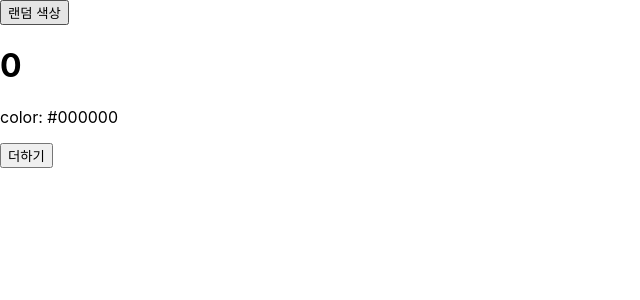
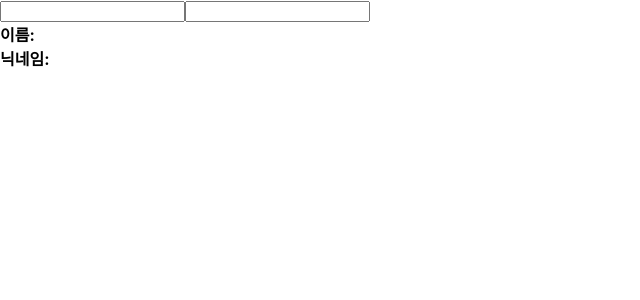
Before and after one commit to qkrthdus605/Hello_React, a React (Create React App) app: page / in a window 1280 px wide. Shown: the top 300 px of the page, without its empty margins (0-640 px from the left). Built offline with nearby package versions, Linux system fonts and the light colour scheme.

Commit message:
실습 : useState

```diff
--- a/src/App.js
+++ b/src/App.js
@@ -1,33 +1,8 @@
-import React, { Component } from 'react';
-import ErrorBoundary from './ErrorBoundary';
-import LifeCycleSample from './LifeCycleSample';
+import React from 'react';
+import Info from './Info';
 
-// 랜덤으로 색상을 생성
-function getRandomColor(){
-  return '#' + Math.floor(Math.random() * 16777215).toString(16);
-}
-
-class App extends Component{
-  state = {
-    color: '#000000'
-  }
-
-  handleClick = () => {
-    this.setState({
-      color: getRandomColor()
-    });
-  }
-
-  render(){
-    return(
-      <div>
-        <button onClick={this.handleClick}>랜덤 색상</button>
-        <ErrorBoundary>
-          <LifeCycleSample color={this.state.color}/>
-        </ErrorBoundary>
-      </div>
-    )
-  }
-}
+const App = () => {
+  return <Info />;
+};
 
 export default App;
--- /dev/null
+++ b/src/Info.js
@@ -0,0 +1,33 @@
+import React, {useState} from 'react';
+
+const Info = () => {
+  const [name, setName] = useState('');
+  const [nickname, setNickname] = useState('');
+
+  const onChangeName = e => {
+    setName(e.target.value);
+  };
+
+  const onChangeNickname = e => {
+    setNickname(e.target.value);
+  };
+
+  return(
+    <div>
+      <div>
+        <input value = {name} onChange={onChangeName} />
+        <input value = {nickname} onChange={onChangeNickname} />
+      </div>
+      <div>
+        <div>
+          <b>이름:</b>{name}
+        </div>
+        <div>
+          <b>닉네임:</b>{nickname}
+        </div>
+      </div>
+    </div>
+  );
+};
+
+export default Info;
```
Also changed, not shown: src/Counter.js (added, +16 -0 lines).
